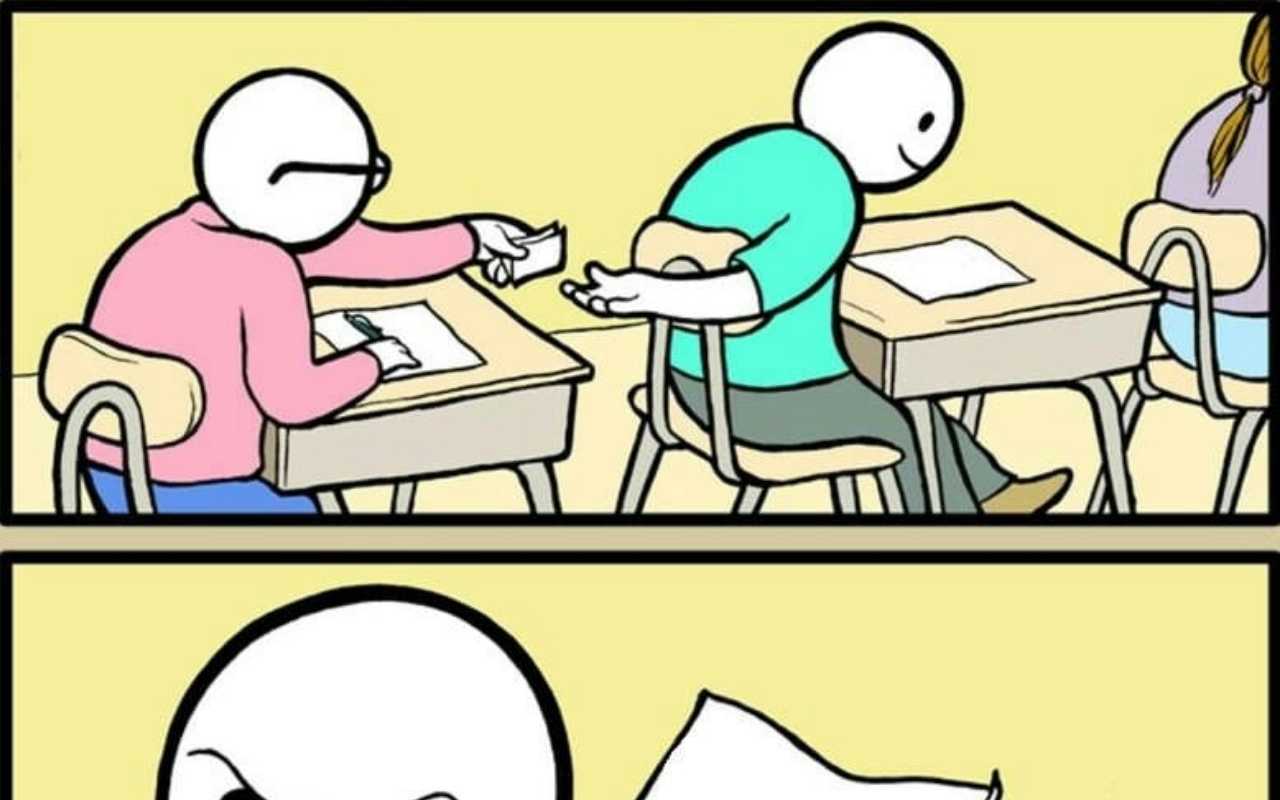
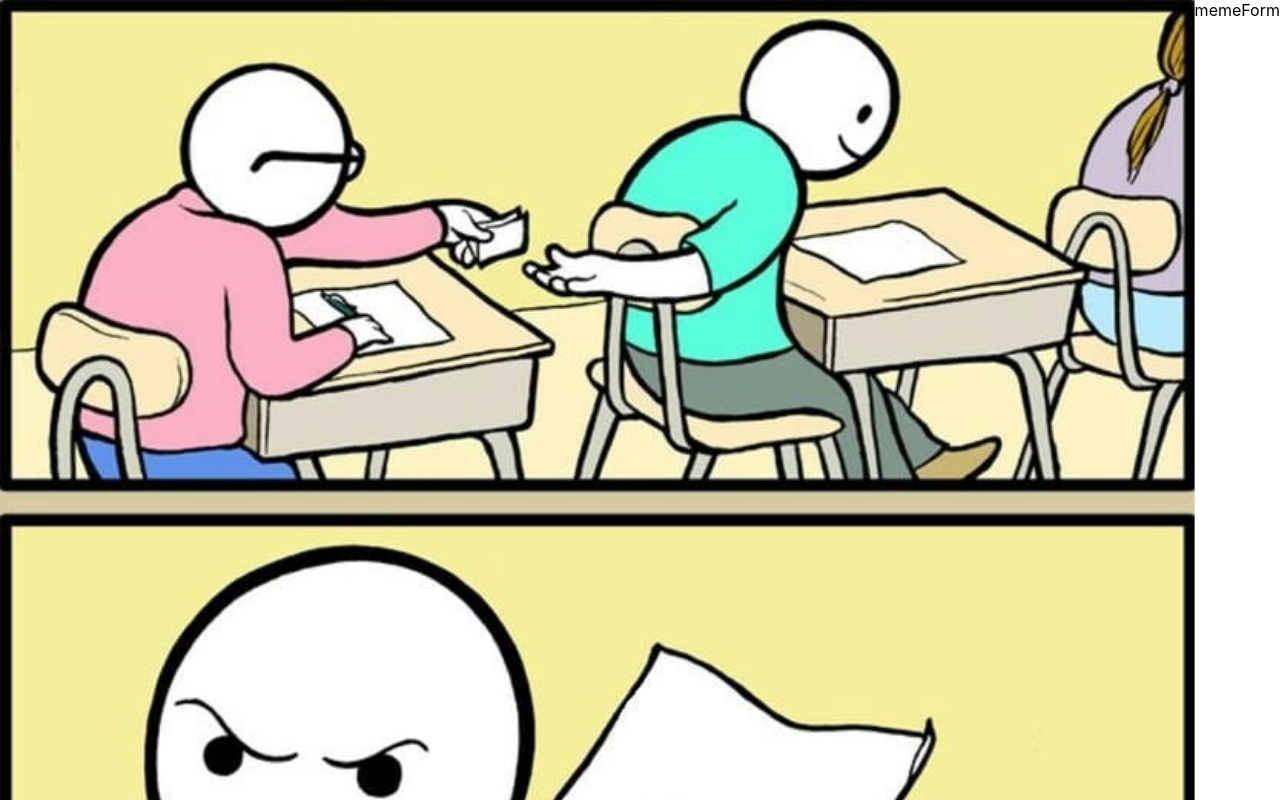
Before and after one commit to Mgaed75/2021_11_17_react, a React (Create React App) app: page / in a window 1280 px wide. Shown: the top 800 px of the page. Built offline with nearby package versions, Linux system fonts and the light colour scheme.

Commit message:
Ajout de FlexLayout

```diff
--- a/src/App/App.js
+++ b/src/App/App.js
@@ -1,6 +1,8 @@
 import React from "react";
 
 import Button from "./components/Button/Button";
+import FlexLayout from "./components/FlexLayout/FlexLayout";
+import MemeForm from "./components/MemeForm/MemeForm";
 import MemeViewer from "./components/MemeViewer/MemeViewer";
 class App extends React.Component {
   counter = 0;
@@ -30,6 +32,7 @@ class App extends React.Component {
   render() {
     return (
       <div className="App">
+        <FlexLayout>
           <MemeViewer
             meme={{
               titre: "mon 1er même",
@@ -52,9 +55,9 @@ class App extends React.Component {
               w: 736,
             }}
           />
-
+          <MemeForm/>
+        </FlexLayout>
         {/* Exercice n°2*/}
-
         counter:{this.state.counter}
         <Button
           text="Soustraire 1"
--- /dev/null
+++ b/src/App/components/FlexLayout/FlexLayout.js
@@ -0,0 +1,23 @@
+import React from "react";
+import PropTypes from "prop-types";
+import styles from "./FlexLayout.module.scss";
+
+const FlexLayout = (props) => {
+  console.group("FlexLayout");
+  console.log(props);
+  console.groupEnd();
+
+  return (
+    <div className={styles.FlexLayout} data-testid="FlexLayout">
+      {props.children}
+    </div>
+  );
+};
+
+FlexLayout.propTypes = {
+  children: PropTypes.array.isRequired,
+};
+
+FlexLayout.defaultProps = {};
+
+export default FlexLayout;
--- /dev/null
+++ b/src/App/components/FlexLayout/FlexLayout.module.scss
@@ -0,0 +1,7 @@
+.FlexLayout {
+  display: flex;
+}
+
+.FlexLayout:first-child {
+flex-grow: 1;
+}
```
Also changed, not shown: 1 other file (tests, documents, lock files or other folders). Lines whose indentation alone changed are shown as unchanged.
